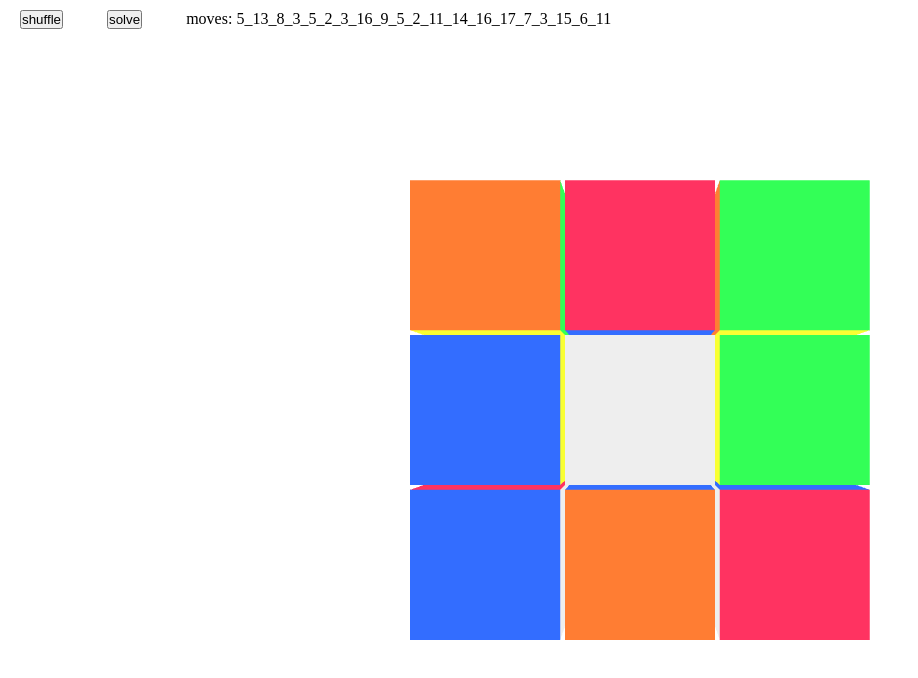
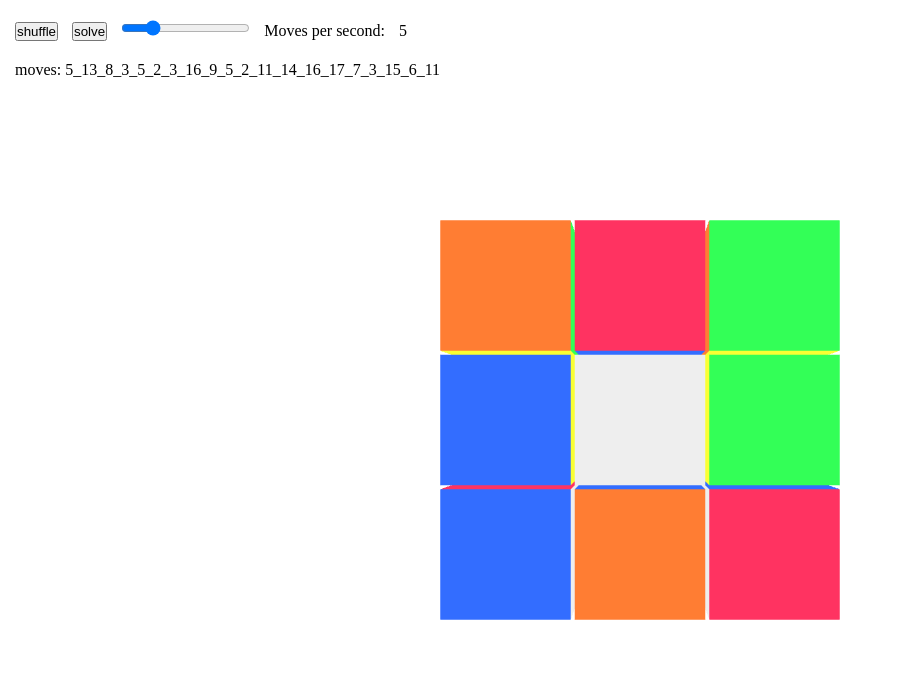
Before and after one commit to Lexseal/cube-solver, a plain HTML site: page index.html in a window 1280 px wide. Both pictures are taken after a click on the button "shuffle". Shown: the whole page, without its empty margins (0-918 px from the left). Drawn offline with Linux system fonts and the light colour scheme; animation ran at ten frames a second.

Commit message:
fixed simultaneous request bugs

```diff
--- a/index.html
+++ b/index.html
@@ -8,11 +8,11 @@
 </head>
 <body>
     <nav id=navbar>
-        <ul>
-            <button id="shuffleBtn">shuffle</button>
-            <button id="solveBtn">solve</button>
-            <span>hi</span>
-        </ul>
+        <button id="shuffleBtn">shuffle</button>
+        <button id="solveBtn">solve</button>
+        <input type="range" min="1" max="20" class="slider" id="myRange">
+        <span>Moves per second:</span> <span id="mps"></span>
+        <p>hi</p>
     </nav>
 
     <script src="./js/three.min.js"></script>
--- a/js/app.js
+++ b/js/app.js
@@ -1,5 +1,5 @@
 THREE.Object3D.prototype.rotateAroundWorldAxis = function() {
-    var q = new THREE.Quaternion();
+    let q = new THREE.Quaternion();
     return function rotateAroundWorldAxis( point, axis, angle ) {
         q.setFromAxisAngle( axis, angle );
 
@@ -14,11 +14,11 @@ THREE.Object3D.prototype.rotateAroundWorldAxis = function() {
 }(); // patch for rotation around a point in space
 
 function createCube() {
-    for (var i = -1; i < 2; i++) {
-        for (var j = -1; j < 2; j++) {
-            for (var k = -1; k < 2; k++) {
-                var geometry = new THREE.CubeGeometry(0.97, 0.97, 0.97);
-                var material = new THREE.MeshBasicMaterial({color:0xffffff, vertexColors: true});
+    for (let i = -1; i < 2; i++) {
+        for (let j = -1; j < 2; j++) {
+            for (let k = -1; k < 2; k++) {
+                let geometry = new THREE.CubeGeometry(0.97, 0.97, 0.97);
+                let material = new THREE.MeshBasicMaterial({color:0xffffff, vertexColors: true});
                 geometry.faces[0].color.setHex(0x33FF57);
                 geometry.faces[1].color.setHex(0x33FF57);
                 geometry.faces[2].color.setHex(0x336DFF);
@@ -31,7 +31,7 @@ function createCube() {
                 geometry.faces[9].color.setHex(0xEEEEEE);
                 geometry.faces[10].color.setHex(0xF9FF33);
                 geometry.faces[11].color.setHex(0xF9FF33);
-                var cubbie = new THREE.Mesh(geometry, material);
+                let cubbie = new THREE.Mesh(geometry, material);
                 cubbie.position.set(i, j, k);
                 cube.add(cubbie);
             }
@@ -40,25 +40,34 @@ function createCube() {
     scene.add(cube);
 }
 
+let moves_per_sec = 5;
+let fps = 100;
+let frame_time = 1/fps;
 async function rotate(center, sides, point, axis, degree) {
-    var moves_per_sec = 5;
-    var frames_per_move = 60/moves_per_sec;
-    var frame_time = 1/moves_per_sec/frames_per_move;
-    var increment = degree/frames_per_move;
-    for (var i = 1; i <= frames_per_move; i++) { // rotate 1 frame too much
+    let frames_per_move = fps/moves_per_sec;
+    let increment = degree/frames_per_move;
+    let total_rot = 0;
+    while (Math.abs(total_rot) < Math.abs(degree)) {
         cube.children[center].rotateAroundWorldAxis(point, axis, increment);
-        for (var j = 0; j < sides.length; j++) {
+        for (let j = 0; j < sides.length; j++) {
             cube.children[sides[j]].rotateAroundWorldAxis(point, axis, increment);
         }
+        total_rot += increment;
         await (new Promise(resolve => setTimeout(resolve, frame_time)));
     }
-    console.log("done");
 
-    var length = sides.length;
+    cube.children[center].rotateAroundWorldAxis(point, axis, degree-total_rot);
+    for (let j = 0; j < sides.length; j++) {
+        cube.children[sides[j]].rotateAroundWorldAxis(point, axis, degree-total_rot);
+    } // fix over rotation
+
+    // console.log("done");
+
+    let length = sides.length;
 
     //console.log(cube.children);
-    var tmp = cube.children[sides[length-1]];
-    for (var i = length-1; i >= 2; i-=2) {
+    let tmp = cube.children[sides[length-1]];
+    for (let i = length-1; i >= 2; i-=2) {
         //console.log(sides[i], cube.children[sides[i]])
         //console.log(sides[i-2], cube.children[sides[i-2]])
         cube.children[sides[i]] = cube.children[sides[i-2]];
@@ -66,7 +75,7 @@ async function rotate(center, sides, point, axis, degree) {
     cube.children[sides[1]] = tmp;
 
     tmp = cube.children[sides[length-2]];
-    for (var i = length-2; i >= 2; i-=2) {
+    for (let i = length-2; i >= 2; i-=2) {
         cube.children[sides[i]] = cube.children[sides[i-2]];
     }
     cube.children[sides[0]] = tmp;
@@ -74,61 +83,61 @@ async function rotate(center, sides, point, axis, degree) {
 }
 
 async function U() {
-    var point = new THREE.Vector3(0, 0, 0);
-    var axis = new THREE.Vector3(0, 1, 0);
-    var degree = -Math.PI/2;
+    let point = new THREE.Vector3(0, 0, 0);
+    let axis = new THREE.Vector3(0, 1, 0);
+    let degree = -Math.PI/2;
     center = 16;
     sides = [6, 15, 24, 25, 26, 17, 8, 7];
     await rotate(center, sides, point, axis, degree);
 }
 
 async function D() {
-    var point = new THREE.Vector3(0, 0, 0);
-    var axis = new THREE.Vector3(0, 1, 0);
-    var degree = Math.PI/2;
+    let point = new THREE.Vector3(0, 0, 0);
+    let axis = new THREE.Vector3(0, 1, 0);
+    let degree = Math.PI/2;
     center = 10;
     sides = [0, 1, 2, 11, 20, 19, 18, 9];
     await rotate(center, sides, point, axis, degree);
 }
 
 async function L() {
-    var point = new THREE.Vector3(0, 0, 0);
-    var axis = new THREE.Vector3(1, 0, 0);
-    var degree = Math.PI/2;
+    let point = new THREE.Vector3(0, 0, 0);
+    let axis = new THREE.Vector3(1, 0, 0);
+    let degree = Math.PI/2;
     center = 4;
     sides = [0, 3, 6, 7, 8, 5, 2, 1];
     await rotate(center, sides, point, axis, degree);
 }
 
 async function R() {
-    var point = new THREE.Vector3(0, 0, 0);
-    var axis = new THREE.Vector3(1, 0, 0);
-    var degree = -Math.PI/2;
+    let point = new THREE.Vector3(0, 0, 0);
+    let axis = new THREE.Vector3(1, 0, 0);
+    let degree = -Math.PI/2;
     center = 22;
     sides = [18, 19, 20, 23, 26, 25, 24, 21];
     await rotate(center, sides, point, axis, degree);
 }
 
 async function F() {
-    var point = new THREE.Vector3(0, 0, 0);
-    var axis = new THREE.Vector3(0, 0, 1);
-    var degree = -Math.PI/2;
+    let point = new THREE.Vector3(0, 0, 0);
+    let axis = new THREE.Vector3(0, 0, 1);
+    let degree = -Math.PI/2;
     center = 14;
     sides = [2, 5, 8, 17, 26, 23, 20, 11];
     await rotate(center, sides, point, axis, degree);
 }
 
 async function B() {
-    var point = new THREE.Vector3(0, 0, 0);
-    var axis = new THREE.Vector3(0, 0, 1);
-    var degree = Math.PI/2;
+    let point = new THREE.Vector3(0, 0, 0);
+    let axis = new THREE.Vector3(0, 0, 1);
+    let degree = Math.PI/2;
     center = 12;
     sides = [0, 9, 18, 21, 24, 15, 6, 3];
     await rotate(center, sides, point, axis, degree);
 }
 
 function changeText(str) {
-    var moveDisplay = document.querySelector("nav>ul>span");
+    let moveDisplay = document.querySelector("nav>p");
     moveDisplay.innerHTML = str;
 }
 
@@ -196,10 +205,11 @@ async function onKeyDown(event) {
 
 function onMouseMove(event) {
     if (!downFlag) return; // nothing to do
-    var cur_x = event.offsetX;
-    var cur_y = event.offsetY; // get new coordinates
-    var dx = cur_x-last_x;
-    var dy = cur_y-last_y; // calculate change
+    if (event.target.id === "myRange") return;
+    let cur_x = event.offsetX;
+    let cur_y = event.offsetY; // get new coordinates
+    let dx = cur_x-last_x;
+    let dy = cur_y-last_y; // calculate change
     last_x = cur_x;
     last_y = cur_y; // reset last coordinates
 
@@ -213,30 +223,38 @@ function windowResize() {
     camera.updateProjectionMatrix();
 }
 
+let still_solving = false;
+let still_shuffling = false;
 async function shuffleRequest() {
-    for (var i = 0; i < 20; i++) {
-        var move_num = Math.floor(Math.random()*18);
+    if (still_shuffling || still_solving) return;
+    still_shuffling = true;
+    for (let i = 0; i < 20; i++) {
+        let move_num = Math.floor(Math.random()*18);
         await move_by_num(move_num);
     }
+    still_shuffling = false;
+}
+
+function solveRequest() {
+    if (still_solving || still_shuffling) return;
+    still_solving = true
+    url = "http://localhost:8080/solve" + move_str;
+    console.log(url);
+    fetch(url)
+    .then(response => response.text())
+    .then(move_solution)
+    .then(() => still_solving = false);
+    //.catch(console.log("something went wrong"))
+    move_str = "";
 }
 
 async function move_solution(solution) {
     changeText("solution: " + solution);
-    var move_list = solution.split(",");
-    console.log(move_list);
-    for (var i = 0; i < move_list.length; i++) {
+    let move_list = solution.split(",");
+    // console.log(move_list);
+    for (let i = 0; i < move_list.length; i++) {
         await move_by_num(parseInt(move_list[i]), false)
     }
-}
-
-function solveRequest() {
-    url = "http://localhost:8000/solve" + move_str;
-    console.log(url);
-    fetch(url)
-    .then(response => response.text())
-    .then(move_solution)
-    //.catch(console.log("something went wrong"))
-    move_str = "";
 }
 
 function animate() {
@@ -244,24 +262,29 @@ function animate() {
 	renderer.render(scene, camera);
 }
 
-var scene = new THREE.Scene();
-var nav = document.getElementById("navbar");
-var navHeight = nav.offsetHeight;
-var camera = new THREE.PerspectiveCamera( 70, window.innerWidth / (window.innerHeight-2*navHeight), 1, 1000 );
+let scene = new THREE.Scene();
+let nav = document.getElementById("navbar");
+let navHeight = nav.offsetHeight;
+let camera = new THREE.PerspectiveCamera( 70, window.innerWidth / (window.innerHeight-2*navHeight), 1, 1000 );
 camera.position.z = 5;
 
-var renderer = new THREE.WebGLRenderer({antialias: true, alpha: true});
+let renderer = new THREE.WebGLRenderer({antialias: true, alpha: true});
 renderer.setSize( window.innerWidth, (window.innerHeight-2*navHeight) );
 document.body.appendChild( renderer.domElement );
 
-var move_str = ""
-var shuffleBtn = document.getElementById("shuffleBtn");
-shuffleBtn.addEventListener("click", shuffleRequest);
-var solveBtn = document.getElementById("solveBtn");
-solveBtn.addEventListener("click", solveRequest);
+let move_str = ""
+document.getElementById("shuffleBtn").addEventListener("click", shuffleRequest);
+document.getElementById("solveBtn").addEventListener("click", solveRequest);
 
-var downFlag = false;
-var last_x, last_y;
+document.getElementById("myRange").value = moves_per_sec;
+document.getElementById("mps").innerHTML = moves_per_sec;
+document.getElementById("myRange").addEventListener("input", (e) => {
+    moves_per_sec = e.target.value;
+    document.getElementById("mps").innerHTML = moves_per_sec;
+});
+
+let downFlag = false;
+let last_x, last_y;
 document.addEventListener("mousedown", event => {
     downFlag = true;
     last_x = event.offsetX;
@@ -277,6 +300,6 @@ document.addEventListener("wheel", event => {
 })
 window.addEventListener('resize', windowResize);
 
-var cube = new THREE.Group(); // make a container for cube
+let cube = new THREE.Group(); // make a container for cube
 createCube(); // add all pieces to the cube
 animate();
--- a/style.css
+++ b/style.css
@@ -3,11 +3,13 @@
     padding: 0px;
 }
 
-ul > * {
-    margin-left: 20px;
-    margin-right: 20px;
+#navbar {
+    margin: 10px;
 }
 
-#navbar {
+#navbar > * {
+    margin-left: 5px;
+    margin-right: 5px;
     margin-top: 10px;
+    margin-bottom: 10px;
 }
```
